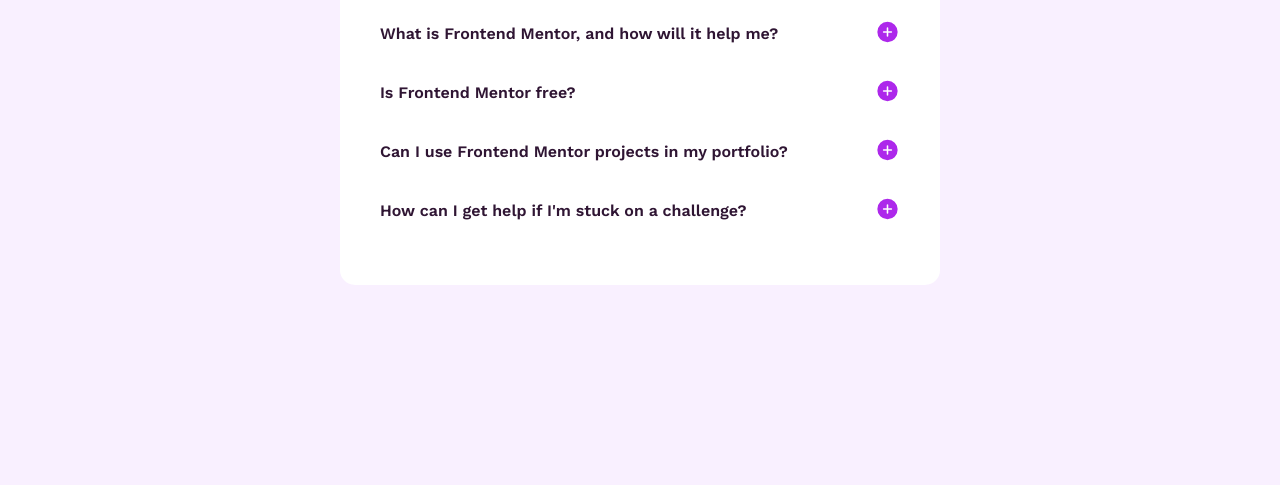
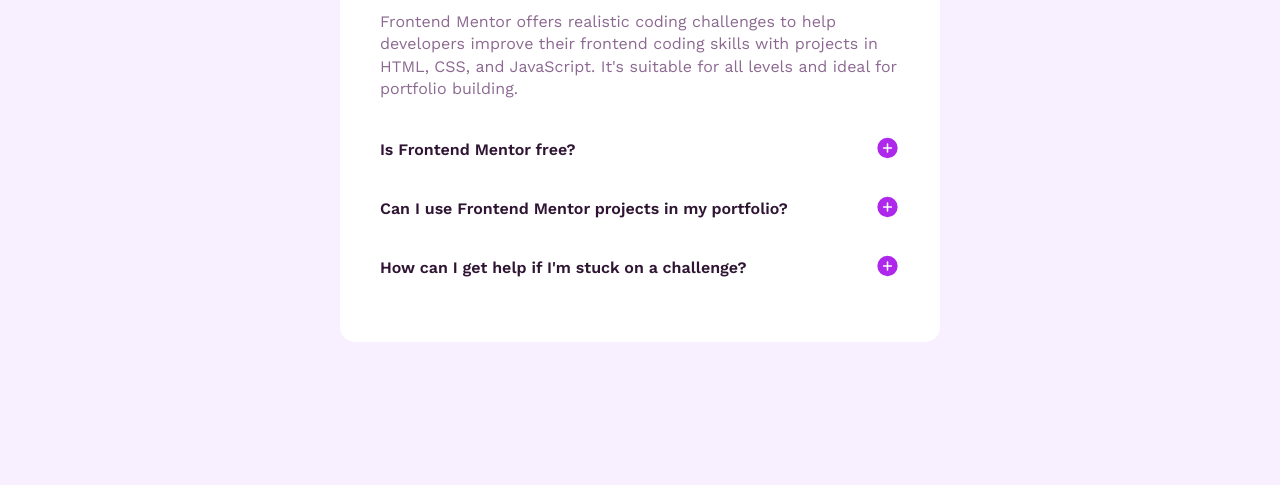
Before and after one commit to mohamedelkashef15/FAQs-accordion, a website: page index.html in a window 1280 px wide. Shown: the part 315-800 px from the top of the page. Drawn offline with nearby package versions, Linux system fonts and the light colour scheme.

Commit message:
update level heading + active

```diff
--- a/index.html
+++ b/index.html
@@ -19,9 +19,9 @@
         <div class="card">
           <h1><img src="./images/icon-star.svg" alt="icon-star">FAQs</h1>
           <!-- Item 1 -->
-          <div class="item">
+          <div class="item active">
             <div class="item-question">
-              <h3>What is Frontend Mentor, and how will it help me?</h3>
+              <h2>What is Frontend Mentor, and how will it help me?</h2>
               <img src="./images/icon-plus.svg" class="icon-plus" alt="icon-plus">
               <img src="./images/icon-minus.svg" class="icon-minus hidden" alt="icon-minus">
             </div>
@@ -33,7 +33,7 @@
           <!-- Item 2 -->
           <div class="item">
             <div class="item-question">
-              <h3>Is Frontend Mentor free?</h3>
+              <h2>Is Frontend Mentor free?</h2>
               <img src="./images/icon-plus.svg" class="icon-plus" alt="icon-plus">
               <img src="./images/icon-minus.svg" class="icon-minus" alt="icon-minus">
             </div>
@@ -45,7 +45,7 @@
           <!-- Item 3 -->
           <div class="item">
             <div class="item-question">
-              <h3>Can I use Frontend Mentor projects in my portfolio?</h3>
+              <h2>Can I use Frontend Mentor projects in my portfolio?</h2>
               <img src="./images/icon-plus.svg" class="icon-plus" alt="icon-plus">
               <img src="./images/icon-minus.svg" class="icon-minus" alt="icon-minus">
             </div>
@@ -57,7 +57,7 @@
           <!-- Item 4 -->
           <div class="item">
             <div class="item-question">
-              <h3>How can I get help if I'm stuck on a challenge?</h3>
+              <h2>How can I get help if I'm stuck on a challenge?</h2>
               <img src="./images/icon-plus.svg" class="icon-plus" alt="icon-plus">
               <img src="./images/icon-minus.svg" class="icon-minus" alt="icon-minus">
             </div>
--- a/style.css
+++ b/style.css
@@ -19,7 +19,7 @@
 
 /* Utility Classes */
 h1,
-h3 {
+h2 {
   color: var(--dark-purple);
 }
 
@@ -70,7 +70,7 @@
   cursor: pointer;
 }
 
-#faq .card .item h3 {
+#faq .card .item h2 {
   font-size: 16px;
   font-weight: 600;
   margin-bottom: 25px;
```
